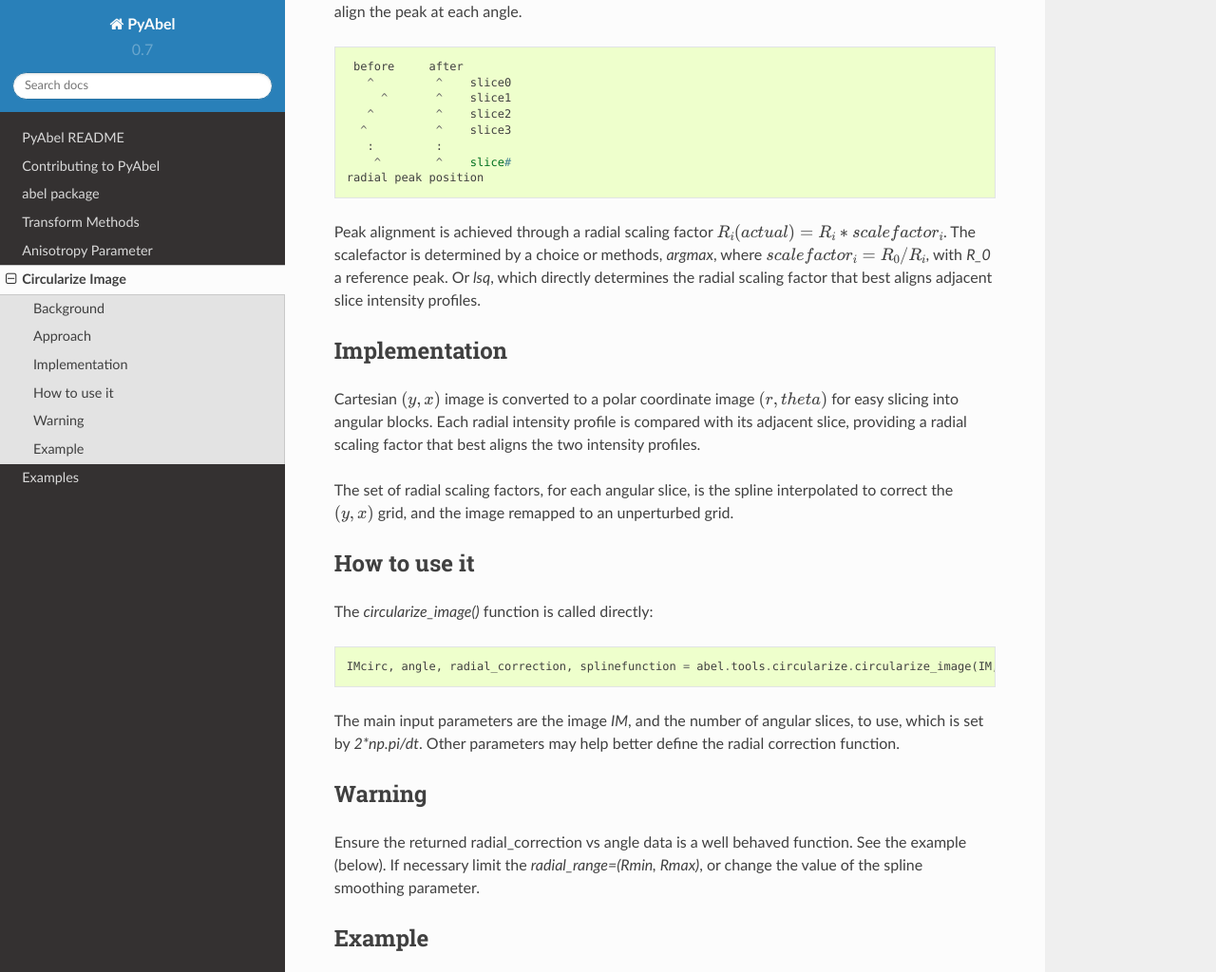
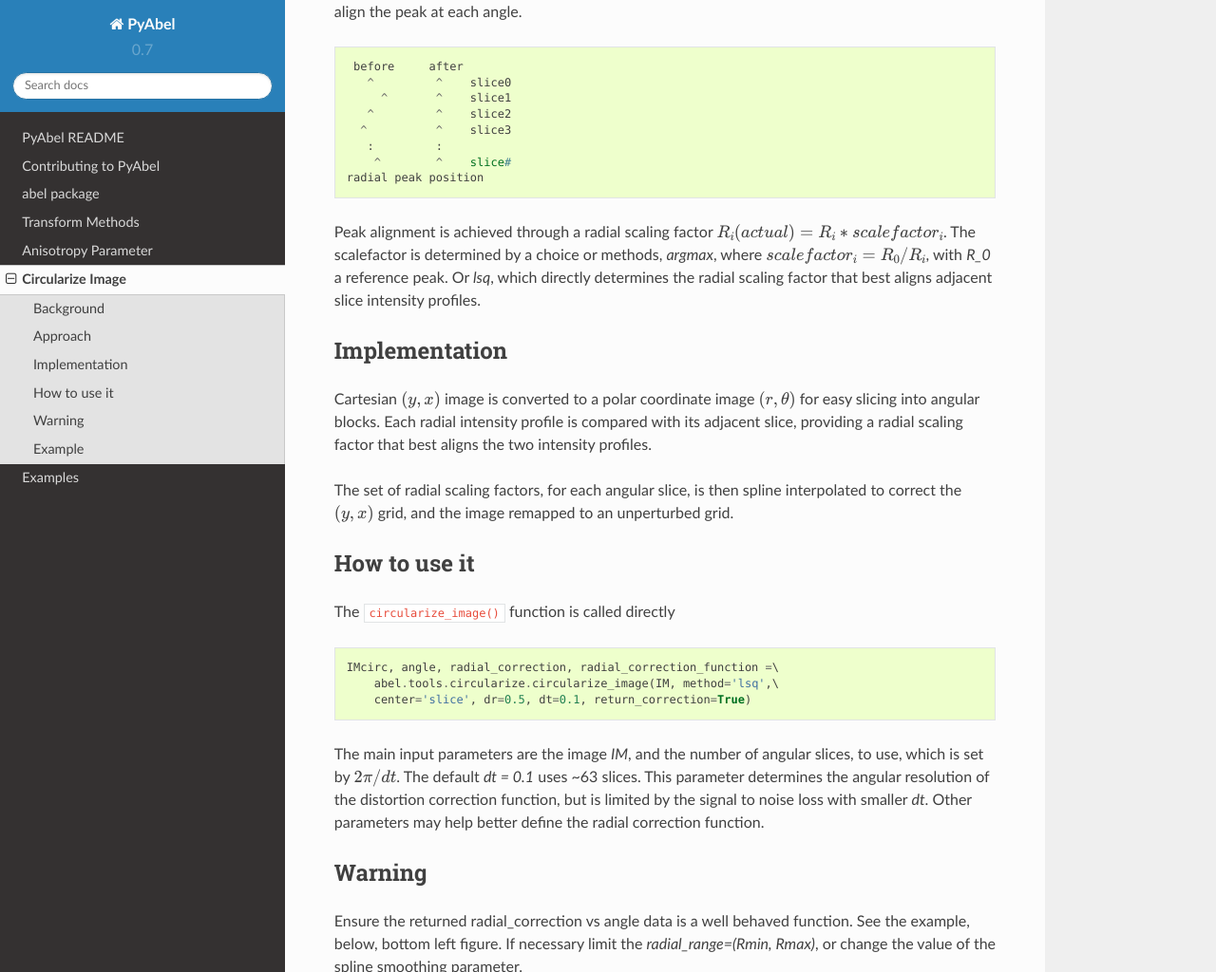
Before and after one commit to PyAbel/PyAbel, a Sphinx documentation site: the page built from doc/circularize_image.rst, in a window 1280 px wide and 1400 px high, scrolled down 559 px, cut to the strip 0-1024 px from the top of the window. Shown: the whole strip at 95% size. Built offline with Sphinx 7.4.7 and the Read the Docs theme 2.0.0, drawn with Linux system fonts in a browser that asks for light colours.

Commit message:
circularize_image.rst doc improvements

```diff
--- a/doc/circularize_image.rst
+++ b/doc/circularize_image.rst
@@ -26,24 +26,29 @@ adjacent slice intensity profiles.
 Implementation
 --------------
 
-Cartesian :math:`(y, x)` image is converted to a polar coordinate image :math:`(r, theta)` for easy slicing into angular blocks. Each radial intensity profile is compared with its adjacent slice, providing a radial scaling factor that best aligns the two intensity profiles.
+Cartesian :math:`(y, x)` image is converted to a polar coordinate image :math:`(r, \theta)` for easy slicing into angular blocks. Each radial intensity profile is compared with its adjacent slice, providing a radial scaling factor that best aligns the two intensity profiles.
 
-The set of radial scaling factors, for each angular slice, is the spline
+The set of radial scaling factors, for each angular slice, is then spline
 interpolated to correct the :math:`(y, x)` grid, and the image remapped to an
 unperturbed grid.
 
 How to use it
 -------------
-The `circularize_image()` function is called directly::
+The ``circularize_image()`` function is called directly ::
 
- IMcirc, angle, radial_correction, splinefunction = abel.tools.circularize.circularize_image(IM, method='lsq', center='slice', dr=0.5, dt=0.1, return_correction=True)
+ IMcirc, angle, radial_correction, radial_correction_function =\
+     abel.tools.circularize.circularize_image(IM, method='lsq',\
+     center='slice', dr=0.5, dt=0.1, return_correction=True)
 
-The main input parameters are the image `IM`, and the number of angular slices, to use, which is set by `2*np.pi/dt`. Other parameters may help better define the radial correction function.
+The main input parameters are the image `IM`, and the number of angular slices, to use, which is set by :math:`2\pi/dt`. The default `dt = 0.1` uses ~63 slices.
+This parameter determines the angular resolution of the distortion correction
+function, but is limited by the signal to noise loss with smaller `dt`.
+Other parameters may help better define the radial correction function.
 
 Warning
 -------
 Ensure the returned radial_correction vs angle data is a well behaved function.
-See the example (below). If necessary limit the `radial_range=(Rmin, Rmax)`, or change the value of the spline smoothing parameter.
+See the example, below, bottom left figure. If necessary limit the `radial_range=(Rmin, Rmax)`, or change the value of the spline smoothing parameter.
 
 Example
 -------
```
